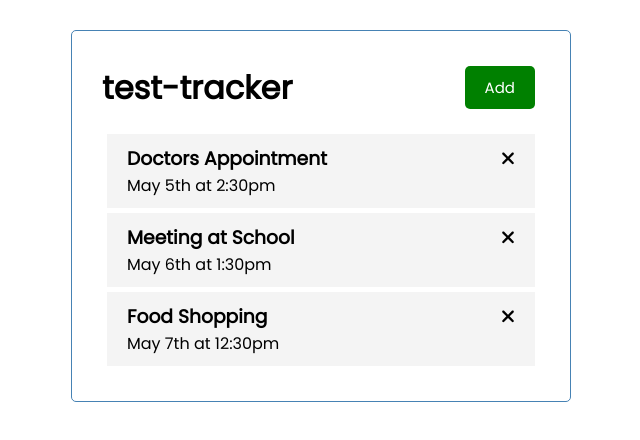
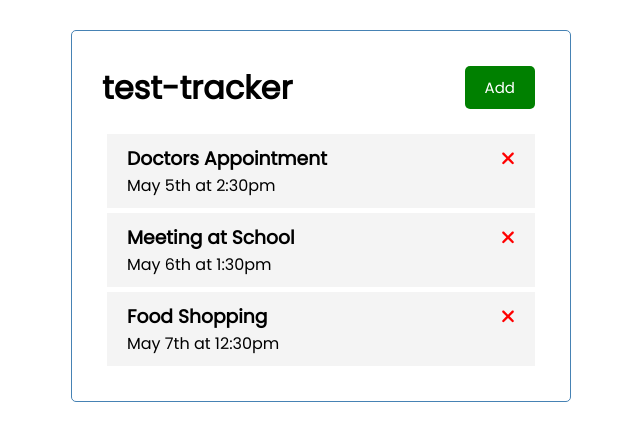
Before and after one commit to 33uyvince/Test-tracker, an Angular app: page / in a window 1280 px wide. Shown: the top 440 px of the page, without its empty margins (319-959 px from the left). Built offline with nearby package versions, Linux system fonts and the light colour scheme.

Commit message:
added color to x mark

```diff
--- a/src/app/components/task-item/task-item.component.html
+++ b/src/app/components/task-item/task-item.component.html
@@ -1,4 +1,7 @@
 <div class="task">
-  <h3>{{ task?.text }} <fa-icon [icon]="faTimes"></fa-icon></h3>
+  <h3>
+    {{ task?.text }}
+    <fa-icon [ngStyle]="{ color: 'red' }" [icon]="faTimes"></fa-icon>
+  </h3>
   <p>{{ task?.day }}</p>
 </div>
```
